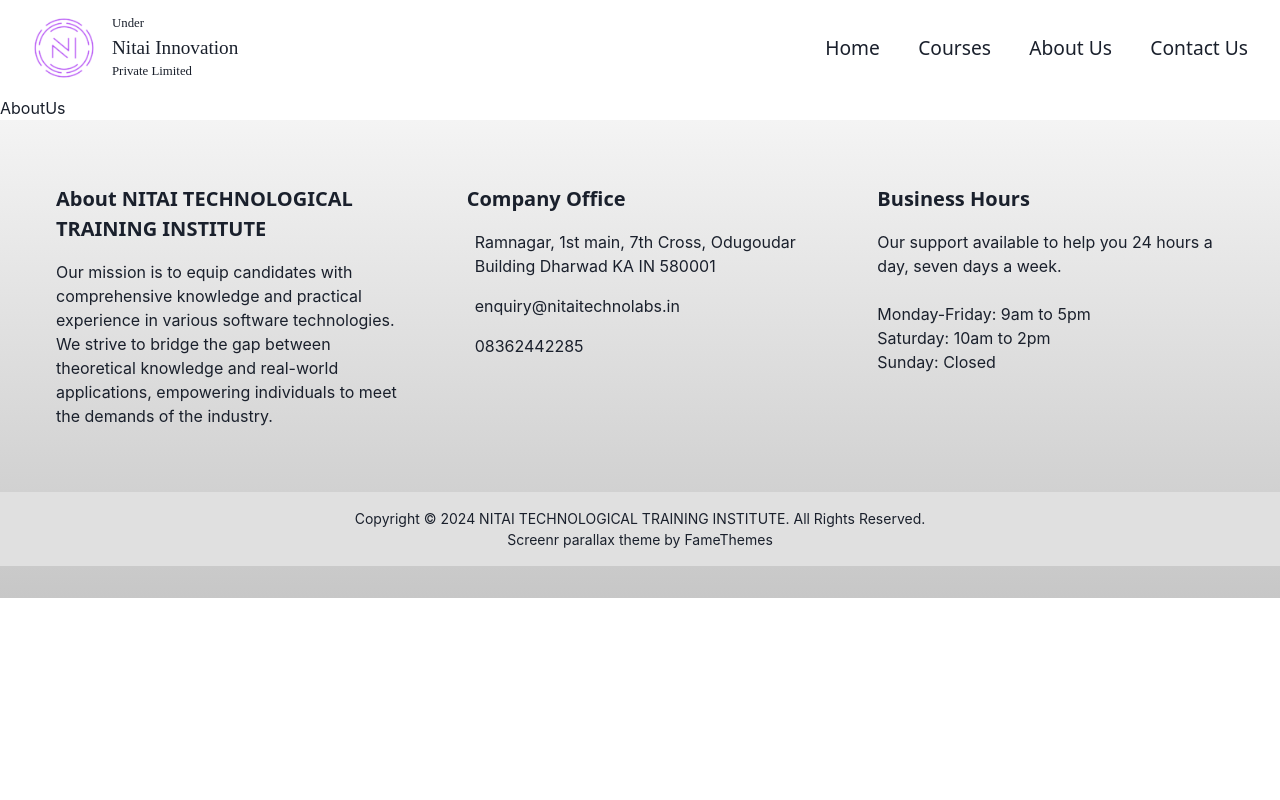
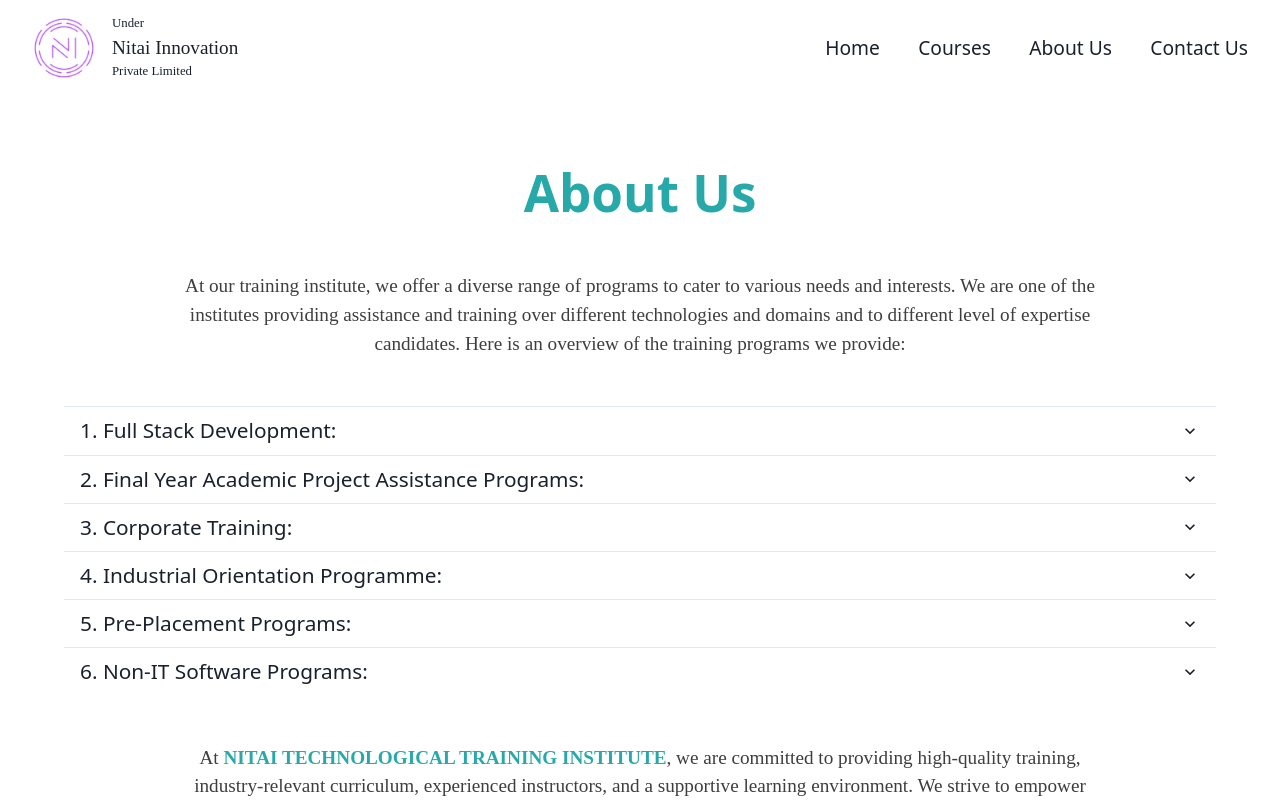
Before and after one commit to tejhagargi9/nitaitechnolabs, a Next.js app: page /about-us in a window 1280 px wide. Shown: the top 800 px of the page. Built offline with nearby package versions, Linux system fonts and the light colour scheme.

Commit message:
about us page done

```diff
--- a/src/Components/navbar.jsx
+++ b/src/Components/navbar.jsx
@@ -55,29 +55,33 @@
         {menuOpen ? "X" : "☰"}
       </div>
       <div className={`menuNavbarItems ${menuOpen ? "showMenu" : ""}`}>
-        <Link href="/" className="navItem">
+        <Link href="/" className="navItem" onClick={toggleMenu}>
           Home
         </Link>
         <Menu>
           <MenuButton className="navItem">Courses</MenuButton>
           <MenuList>
             <MenuItem>
-              <Link href="/cources/cyber-security">Cyber Security</Link>
+              <Link href="/cources/cyber-security" onClick={toggleMenu}>
+                Cyber Security
+              </Link>
             </MenuItem>
             <MenuItem>
-              <Link href="/cources/software-development">
+              <Link href="/cources/software-development" onClick={toggleMenu}>
                 Software Development
               </Link>
             </MenuItem>
             <MenuItem>
-              <Link href="/cources/software-testing">Software Testing</Link>
+              <Link href="/cources/software-testing" onClick={toggleMenu}>
+                Software Testing
+              </Link>
             </MenuItem>
           </MenuList>
         </Menu>
-        <Link href="/about-us" className="navItem">
+        <Link href="/about-us" className="navItem" onClick={toggleMenu}>
           About Us
         </Link>
-        <Link href="/contact-us" className="navItem">
+        <Link href="/contact-us" className="navItem" onClick={toggleMenu}>
           Contact Us
         </Link>
       </div>
--- /dev/null
+++ b/src/Styles/aboutus.css
@@ -0,0 +1,47 @@
+.aboutUsContainer{
+  padding: 5vw;
+  display: grid;
+  place-items: center;
+}
+
+#aboutUsHeading {
+  font-size: 4vw;
+  color: #28a9a9;
+  font-family: system-ui;
+  font-weight: bold;
+  line-height: 4rem;
+  text-align: center;
+}
+.aboutUsPara span{
+  font-weight: bold;
+  color: #28a9a9;
+
+}
+.aboutUsParaDiv{
+  display: grid;
+  place-items: center;
+}
+.aboutUsPara{
+      text-align: center;
+      font-size: 1.5vw;
+      margin: 3rem 0;
+      font-family: cursive;
+      color: #3e3e3e;
+      width: 80%;
+}
+
+.aboutListHead{
+  font-size: 1.3rem;
+  font-family: system-ui;
+}
+
+
+@media screen and (max-width: 800px) {
+  #aboutUsHeading {
+    font-size: 9vw;
+  }
+  .aboutUsPara{
+    font-size: 4vw;
+    margin-top: 15vw;
+  }
+}
--- a/src/app/about-us/page.jsx
+++ b/src/app/about-us/page.jsx
@@ -1,10 +1,173 @@
-
+import {
+  Accordion,
+  AccordionButton,
+  AccordionIcon,
+  AccordionItem,
+  AccordionPanel,
+  Box,
+} from "@chakra-ui/react";
+import "@/Styles/aboutus.css";
 const AboutUs = () => {
   return (
-    <div>
-      AboutUs
+    <div className="aboutUsContainer">
+      <h1 id="aboutUsHeading">About Us</h1>
+      <p class="aboutUsPara">
+        At our training institute, we offer a diverse range of programs to cater
+        to various needs and interests. We are one of the institutes providing
+        assistance and training over different technologies and domains and to
+        different level of expertise candidates. Here is an overview of the
+        training programs we provide:
+      </p>
+      <Accordion allowToggle>
+        <AccordionItem>
+          <h2>
+            <AccordionButton>
+              <Box
+                as="span"
+                flex="1"
+                textAlign="left"
+                className="aboutListHead"
+              >
+                1. Full Stack Development:
+              </Box>
+              <AccordionIcon />
+            </AccordionButton>
+          </h2>
+          <AccordionPanel pb={4}>
+            Our comprehensive full stack development training equips students
+            with the skills required to develop both the front-end and back-end
+            components of web applications. From HTML, CSS, and JavaScript to
+            server-side programming languages and frameworks, our course covers
+            the entire stack, ensuring students have a holistic understanding of
+            web development.
+          </AccordionPanel>
+        </AccordionItem>
+
+        <AccordionItem>
+          <h2>
+            <AccordionButton>
+              <Box
+                as="span"
+                flex="1"
+                textAlign="left"
+                className="aboutListHead"
+              >
+                2. Final Year Academic Project Assistance Programs:
+              </Box>
+              <AccordionIcon />
+            </AccordionButton>
+          </h2>
+          <AccordionPanel pb={4}>
+            In addition to IT-focused training, we also offer programs for final
+            year students. These programs cater to students looking for guidance
+            over final year projects in the academic span. We provide complete
+            assistance over the preparation and development of projects to
+            documentation and explorations of relevant technologies.
+          </AccordionPanel>
+        </AccordionItem>
+        <AccordionItem>
+          <h2>
+            <AccordionButton>
+              <Box
+                as="span"
+                flex="1"
+                textAlign="left"
+                className="aboutListHead"
+              >
+                3. Corporate Training:
+              </Box>
+              <AccordionIcon />
+            </AccordionButton>
+          </h2>
+          <AccordionPanel pb={4}>
+            We understand the importance of continuous learning and development
+            within organizations. Our corporate training programs are tailored
+            to meet the specific needs of businesses, providing customized
+            training solutions to enhance the skills and productivity of
+            employees. We offer training in various areas, including software
+            development, project management, and emerging technologies.
+          </AccordionPanel>
+        </AccordionItem>
+        <AccordionItem>
+          <h2>
+            <AccordionButton>
+              <Box
+                as="span"
+                flex="1"
+                textAlign="left"
+                className="aboutListHead"
+              >
+                4. Industrial Orientation Programme:
+              </Box>
+              <AccordionIcon />
+            </AccordionButton>
+          </h2>
+          <AccordionPanel pb={4}>
+            Our industrial orientation program is designed to bridge the gap
+            between academic knowledge and industry requirements. Through this
+            program, students gain practical exposure to real-world projects,
+            industry best practices, and the latest technologies. It helps them
+            develop the necessary skills and mindset to thrive in a professional
+            work environment.
+          </AccordionPanel>
+        </AccordionItem>
+        <AccordionItem>
+          <h2>
+            <AccordionButton>
+              <Box
+                as="span"
+                flex="1"
+                textAlign="left"
+                className="aboutListHead"
+              >
+                5. Pre-Placement Programs:
+              </Box>
+              <AccordionIcon />
+            </AccordionButton>
+          </h2>
+          <AccordionPanel pb={4}>
+            We understand the importance of preparing students for the job
+            market. Our pre-placement programs focus on enhancing employability
+            skills, interview preparation, resume building, and overall
+            professional development. We aim to equip students with the
+            necessary skills and confidence to secure their desired job
+            opportunities.
+          </AccordionPanel>
+        </AccordionItem>
+        <AccordionItem>
+          <h2>
+            <AccordionButton>
+              <Box
+                as="span"
+                flex="1"
+                textAlign="left"
+                className="aboutListHead"
+              >
+                6. Non-IT Software Programs:
+              </Box>
+              <AccordionIcon />
+            </AccordionButton>
+          </h2>
+          <AccordionPanel pb={4}>
+            In addition to IT-focused training, we also offer programs in non-IT
+            software domains. These programs cater to individuals interested in
+            areas such as graphic design, UI/UX design, digital marketing, data
+            analysis, and more. Our courses provide a solid foundation and
+            practical skills in these non-IT software fields.
+          </AccordionPanel>
+        </AccordionItem>
+        <div className="aboutUsParaDiv">
+          <h2 class="aboutUsPara">
+            At <span>NITAI TECHNOLOGICAL TRAINING INSTITUTE</span>, we are
+            committed to providing high-quality training, industry-relevant
+            curriculum, experienced instructors, and a supportive learning
+            environment. We strive to empower individuals with the knowledge and
+            skills needed to succeed in their chosen fields.
+          </h2>
+        </div>
+      </Accordion>
     </div>
-  )
-}
+  );
+};
 
-export default AboutUs
+export default AboutUs;
```
